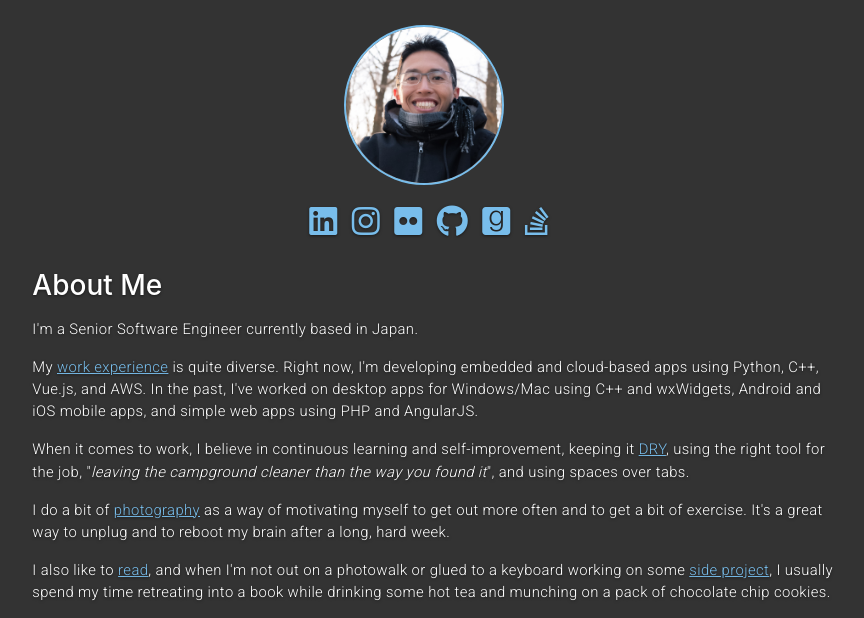
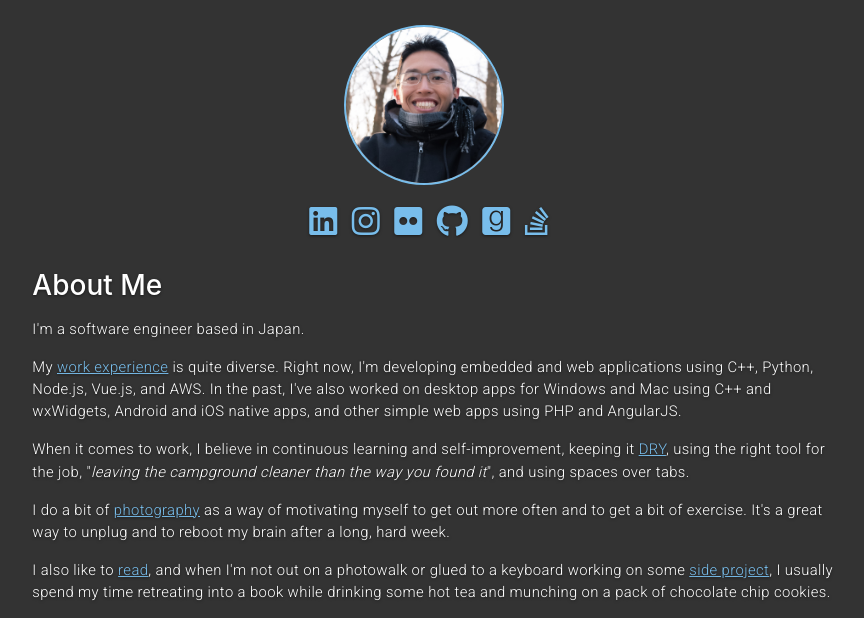
Before and after one commit to ginomempin/aboutme, a Flask app: page / in a window 1280 px wide. Shown: the top 618 px of the page, without its empty margins (206-1070 px from the left). Run offline with Flask 2, Linux system fonts and the light colour scheme; some libraries are stand-ins or nearby versions.

Commit message:
description: Replace "cloud-based app" with "web applications"

```diff
--- a/templates/content/about_me_description.html
+++ b/templates/content/about_me_description.html
@@ -1,15 +1,15 @@
 <p>
-    I'm a Senior Software Engineer currently based in Japan.
+    I'm a software engineer based in Japan.
 </p>
 <p>
     My
     <a
       href="https://www.linkedin.com/in/ginomempin/"
       target="_blank">work experience</a>
-    is quite diverse. Right now, I'm developing embedded and cloud-based apps
-    using Python, C++, Vue.js, and AWS. In the past, I've worked on desktop apps
-    for Windows/Mac using C++ and wxWidgets, Android and iOS mobile apps, and
-    simple web apps using PHP and AngularJS.
+    is quite diverse. Right now, I'm developing embedded and web applications
+    using C++, Python, Node.js, Vue.js, and AWS. In the past, I've also worked
+    on desktop apps for Windows and Mac using C++ and wxWidgets, Android and iOS
+    native apps, and other simple web apps using PHP and AngularJS.
 </p>
 <p>
     When it comes to work, I believe in continuous learning and self-improvement, keeping it
```
